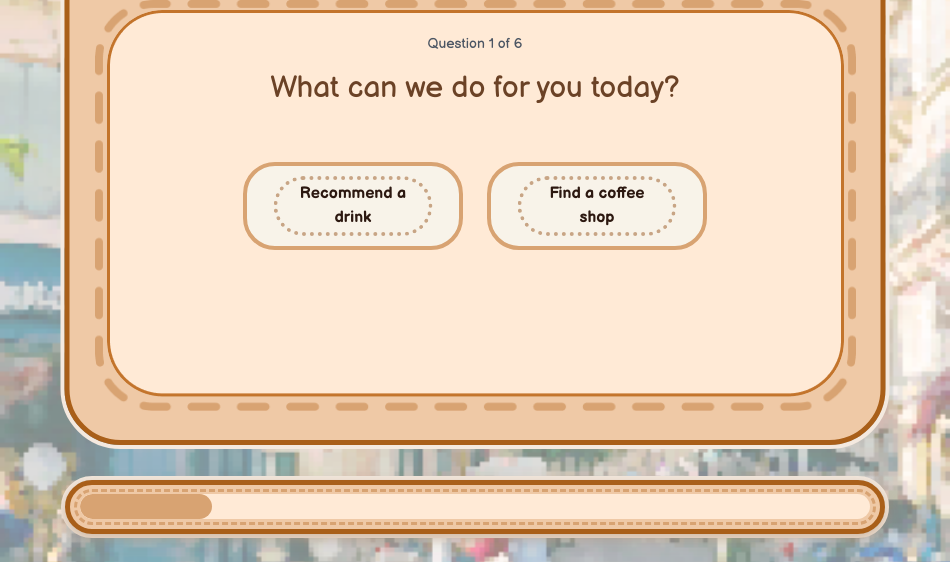
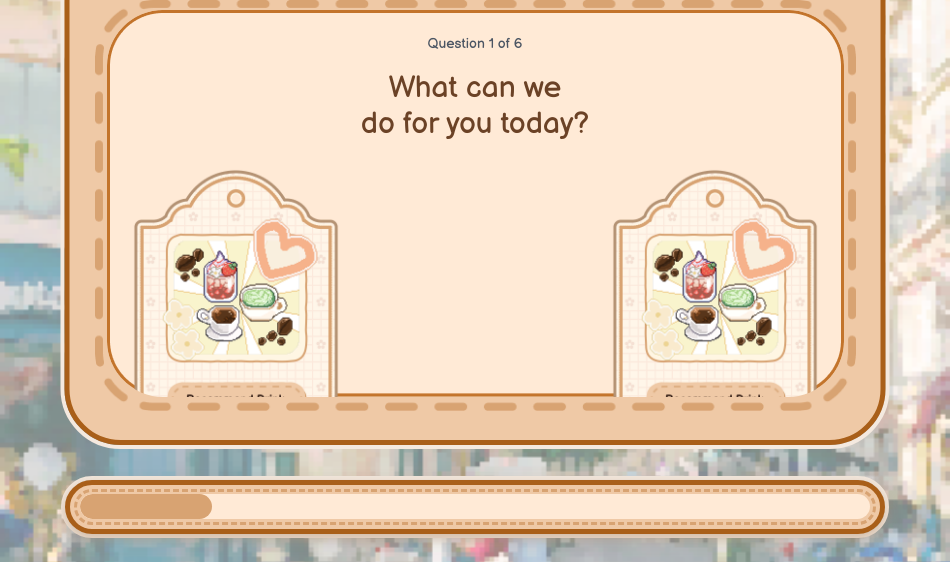
Before and after one commit to akiesque/cafe.ly, an Electron app: page index.html in a window 950 px wide. Both pictures are taken after a click on the button "Start". Shown: the part 238-800 px from the top of the page. Drawn offline with nearby package versions, Linux system fonts and the light colour scheme.

Commit message:
Added imagebutton 1

```diff
--- a/renderer.js
+++ b/renderer.js
@@ -13,7 +13,7 @@ let preferences = {
 const questions = [
     {
         key: 'name',
-        title: 'What can we do for you today?',
+        title: 'What can we\ndo for you today?',
         options: ['Recommend a drink', 'Find a coffee shop']
     },
     {
@@ -76,7 +76,8 @@ function showQuestion() {
     const optionsScrollWrap = document.getElementById('options-scroll-wrap');
     const navArrows = document.getElementById('nav-arrows');
 
-    questionTitle.textContent = question.title;
+    // Allow explicit line breaks in question titles using "\n"
+    questionTitle.innerHTML = question.title.replace(/\n/g, '<br>');
 
     // Clear previous options
     questionOptions.innerHTML = '';
@@ -85,7 +86,30 @@ function showQuestion() {
     navArrows.classList.remove('nav-arrows-visible');
     if (optionsScrollWrap) optionsScrollWrap.scrollLeft = 0;
 
-    // Create buttons for each option
+    // Special layout for first question: image cards left/right (image-only buttons)
+    if (question.key === 'name') {
+        question.options.forEach(option => {
+            const button = document.createElement('button');
+            button.className = 'option-card';
+
+            const img = document.createElement('img');
+            img.src = 'assets/button/coffee_option1.png';
+            img.alt = option;
+            img.className = 'option-card-img';
+
+            button.appendChild(img);
+            button.addEventListener('click', () => selectOption(question.key, option));
+            questionOptions.appendChild(button);
+        });
+
+        // Exactly two choices – left/right with centered question text
+        questionOptions.classList.add('two-choices');
+        navArrows.setAttribute('aria-hidden', 'true');
+        updateProgress();
+        return;
+    }
+
+    // Default: pill-style option buttons
     question.options.forEach(option => {
         const button = document.createElement('button');
         button.className = 'option-btn';
```
Also changed, not shown: assets/button/coffee_option1.png (added), static/style.css.
